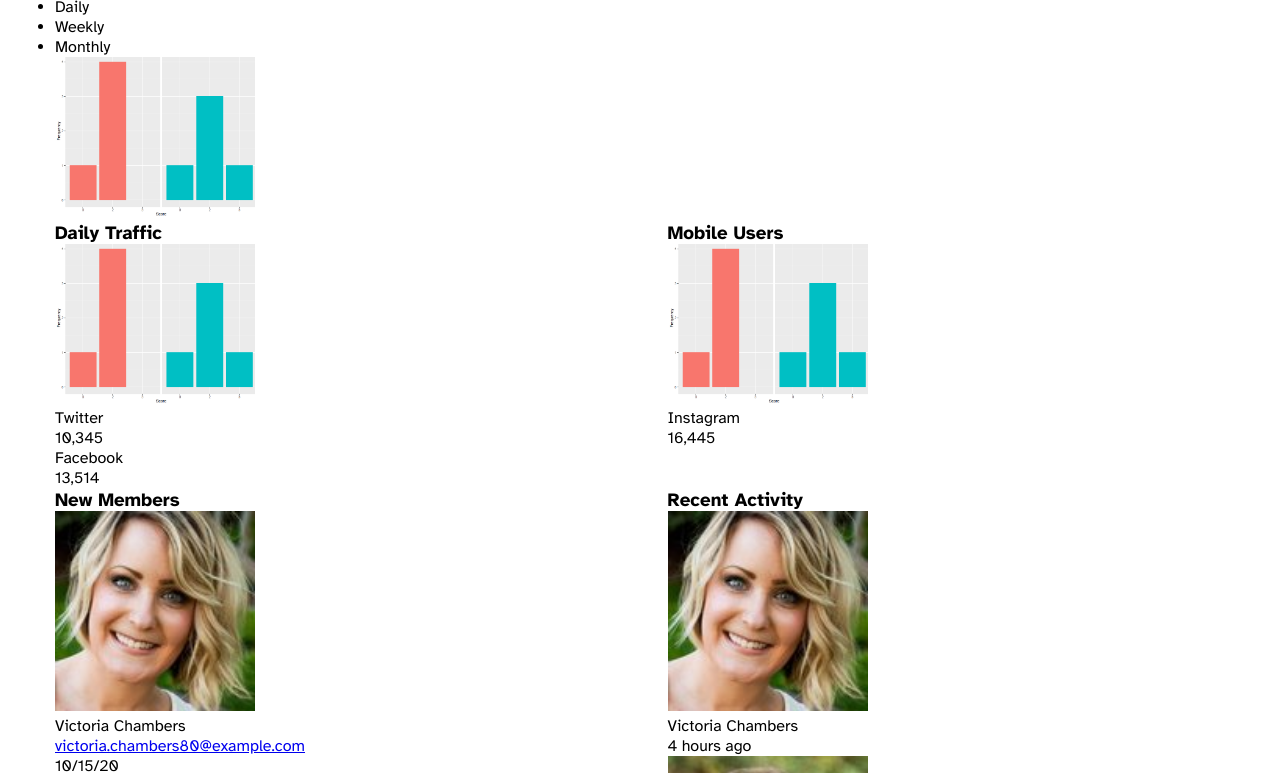
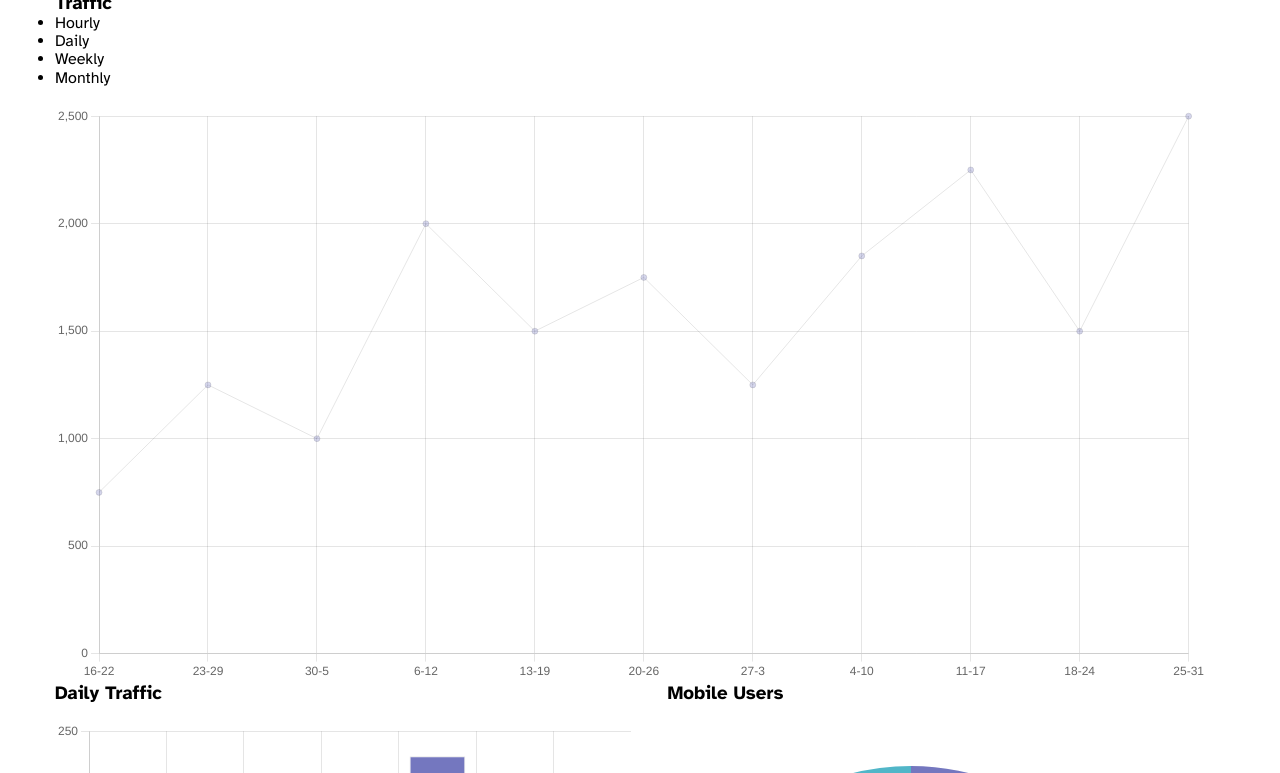
Before and after one commit to Khaydien-Anderson/Techdegree-Project-7.0, a plain HTML site: page index.html in a window 1280 px wide. Shown: the part 156-929 px from the top of the page. Drawn offline with nearby package versions, Linux system fonts and the light colour scheme.

Commit message:
Toggle switch + JS started

```diff
--- a/app.js
+++ b/app.js
@@ -12,4 +12,129 @@ alertBanner.addEventListener('click', e => {
         alertBanner.style.display = 'none';
     }
 
+});
+
+//LINE CHART BELOW
+
+let trafficCanvas = document.getElementById('traffic-chart');
+
+let trafficData = {
+        labels: ["16-22", "23-29", "30-5", "6-12", "13-19", "20-26", "27-3",
+        "4-10", "11-17", "18-24", "25-31"],
+        datasets: [{
+            data:[750, 1250, 1000, 2000, 1500, 1750, 1250, 1850, 2250, 1500,
+                2500],
+            backgroundColor: 'rgba(116,119,191, .3)',
+            borderWidth: 1,
+        }]
+};
+
+let trafficOptions = {
+        // options: ["hourly", "daily", "weekly", "monthly"],
+        aspectRation: 2.5,
+        animation: {
+            duration: 0
+        },
+        scales: {
+            y: {
+                beginAtZero: true
+            }
+        },
+        plugins: {
+            legend: {
+                display: false
+            }
+        }
+};
+
+let trafficChart = new Chart(trafficCanvas, {
+    type: 'line',
+    data: trafficData,
+    options: trafficOptions
+});
+
+// BAR CHART BELOW //
+
+let dailyCanvas = document.getElementById('daily-chart');
+
+const dailyData = {
+    labels: ["S", "M", "T", "W", "T", "F", "S"],
+    datasets: [{
+        label: '# of Hits',
+        data: [75, 115, 175, 125, 225, 200, 100],
+        backgroundColor: '#7477BF',
+        borderWidth: 1
+    }]
+};
+
+const dailyOptions = {
+    scales: {
+        y: {
+            beginAtZero: true
+        }
+    },
+    plugins: {
+        legend: {
+        display: false
+        }
+    }
+};
+
+let dailyChart = new Chart(dailyCanvas, {
+    type: 'bar',
+    data: dailyData,
+    options: dailyOptions
+});
+
+// DONUT CHART BELOW //
+
+let mobileCanvas = document.getElementById('donut-chart')
+
+const mobileData = {
+        labels: ["Desktop", "Tablet", "Phones"],
+        datasets: [{
+            label: '# of users',
+            data: [2000, 550, 500],
+            borderWidth: 0,
+            backgroundColor: [
+                '#7477BF',
+                '#78CF82',
+                '#51B6C8'
+           ]
+        }]
+};
+
+const mobileOptions = {
+    plugins: {
+        legend: {
+            position: 'right',
+            labels: {
+                boxWidth: 20,
+                fontStyle: 'bold'
+            }
+        }
+    }
+}
+
+let mobileChart = new Chart(mobileCanvas, {
+    type: 'doughnut',
+    data: mobileData,
+    options: mobileOptions
+});
+
+const user = document.getElementById('userField');
+const message = document.getElementById('messageField');
+const send = document.getElementById('send');
+
+send.addEventListener('click', () => {
+    if (user.value === "" && message.value === "") {
+        alert('Both fields must be filled out.')
+    } else if (user.value === '') {
+        alert('Message field must be filled out.')
+    } else if (message.value === '') {
+        alert('User field must be filled out.')
+    } else {
+        alert('Your message was sent.')
+    }
+
 })
--- a/index.html
+++ b/index.html
@@ -6,6 +6,8 @@
     <meta name="viewport" content="width=device-width, initial-scale=1.0">
     <link rel="preconnect" href="https://fonts.googleapis.com">
 <link rel="preconnect" href="https://fonts.gstatic.com" crossorigin>
+<link rel="stylesheet" href="css/normalize.css">
+<link rel="stylesheet" href="css/toggle-switch.css">
 <link href="https://fonts.googleapis.com/css2?family=Atkinson+Hyperlegible:wght@400;700&display=swap" rel="stylesheet">
 <link href="css/styles.css" rel="stylesheet">
     <title>Web Dashboard</title>
@@ -44,7 +46,7 @@
                     <li class="traffic-nav-link">Monthly</li>
                 </ul>
             <div class="widget-container-full">
-                <img src="images/barchart .png">
+                <img>
                 <canvas id="traffic-chart"></canvas>
             </div>
         </div>
@@ -53,7 +55,7 @@
 <section class="daily"> <!--DAILY TRAFFIC BAR CHART-->
     <h3>Daily Traffic</h3>
         <div class="widget-container-half">
-            <img src="images/barchart .png">
+            <img>
             <canvas id="daily-chart"></canvas>
         </div>
 </section>
@@ -61,10 +63,10 @@
 <section class="mobile"> <!-- DONUT TRAFFIC CHART-->
     <h3>Mobile Users</h3>
         <div class="widget-container-half">
-            <img src="images/barchart .png">
+            <img>
             <canvas id="donut-chart"></canvas>
         </div>
-</section>
+</section class = "social">
 <div class="social-container">
         <div class="social-image">
             <!--twitter-->
@@ -185,6 +187,37 @@
 <section class="settings">
     <h3>Settings</h3>
 
+    <label class="switch-light switch-ios" onclick="">
+        <input type="checkbox">
+
+        <strong>
+          Send Email Notifications
+        </strong>
+
+        <span aria-hidden="true">
+
+          <span>Off</span>
+          <span>On</span>
+          <a></a>
+        </span>
+      </label>
+
+      <label class="switch-light switch-ios" onclick="">
+        <input type="checkbox">
+
+        <strong>
+      Set Profile Public
+        </strong>
+
+        <span aria-hidden="true">
+
+          <span>Off</span>
+          <span>On</span>
+          <a></a>
+        </span>
+      </label>
+
+
 
     <select class="form-field" id="timezone">
         <option disable selected>Select A Timezone</option>
@@ -201,6 +234,7 @@
     </select>
 </section>
     </main>
+    <script src="https://cdnjs.cloudflare.com/ajax/libs/Chart.js/3.5.0/chart.min.js"></script>
     <script src="app.js"></script>
 </body>
 </html>
--- a/scss/styles.scss
+++ b/scss/styles.scss
@@ -33,10 +33,6 @@ main {
     width: 95vw;
 }
 
-img {
-    width: 200px;
-}
-
 
 
 /* MEDIA QUERIES */
@@ -46,12 +42,26 @@ img {
         grid-template-areas: 'header header'
                              'nav main';
     }
-    .main {
+    main {
         grid-template-columns: 50%;
     }
     .traffic, .social {
         grid-column: 1 / span 2;
     }
+    .messaging, .activity, .members, .settings {
+        grid-column: 1 / span 2;
+    }
+
+
+    .widget-container-full {
+        width: 90vw;
+    }
+    .widget-container-half {
+        width: 45vw;
+    }
+}
+
+@media (min-width: 1024px) {
 
     .daily, .members, .messaging {
 
@@ -61,11 +71,4 @@ img {
     .mobile, .activity, .settings {
         grid-column: 2 / span 1;
     }
-
-    .widget-container-full {
-        width: 90vw;
-    }
-    .widget-container-half {
-        width: 45vw;
-    }
-}
+};
```
Also changed, not shown: css/normalize.css (added), css/styles.css, 1 other file.
